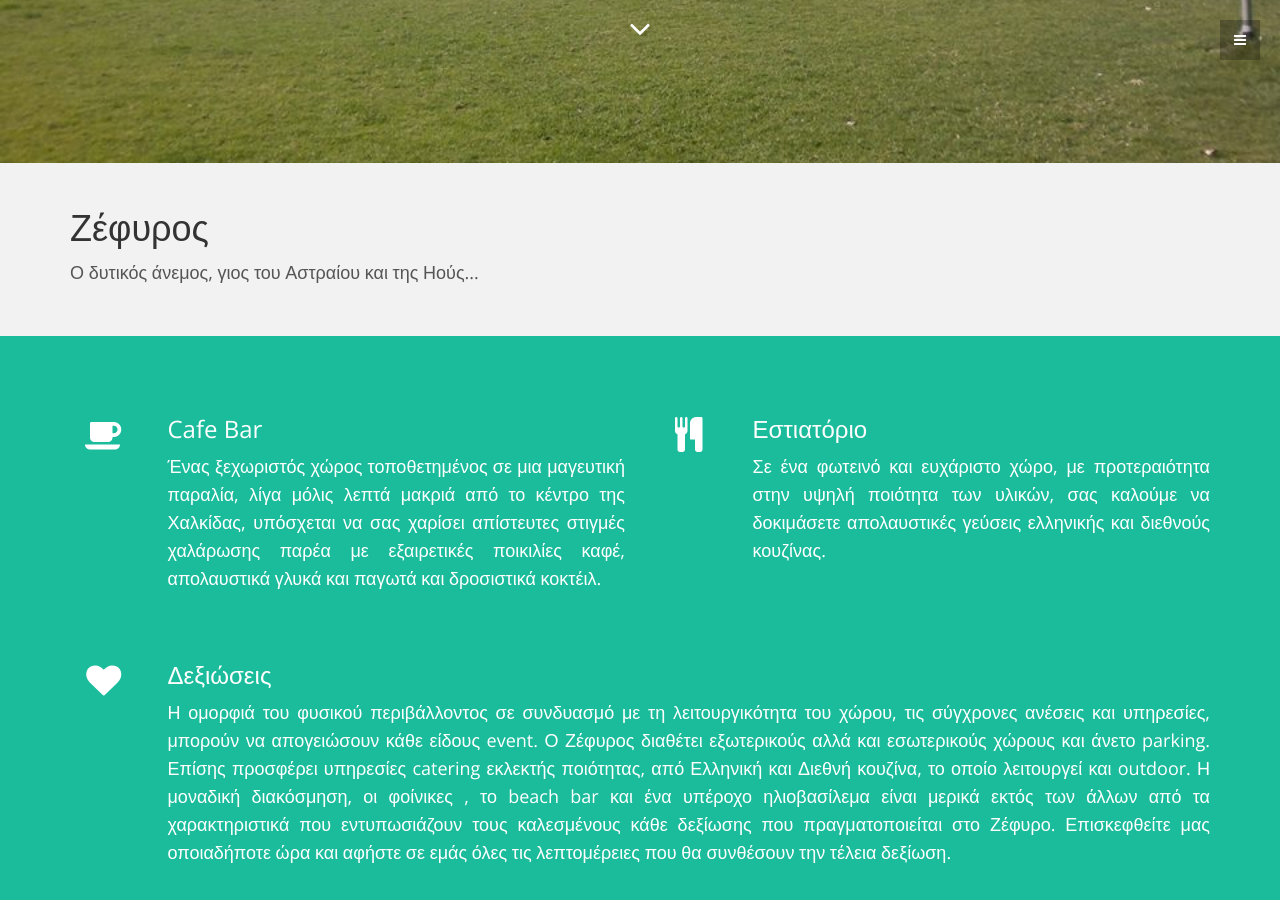
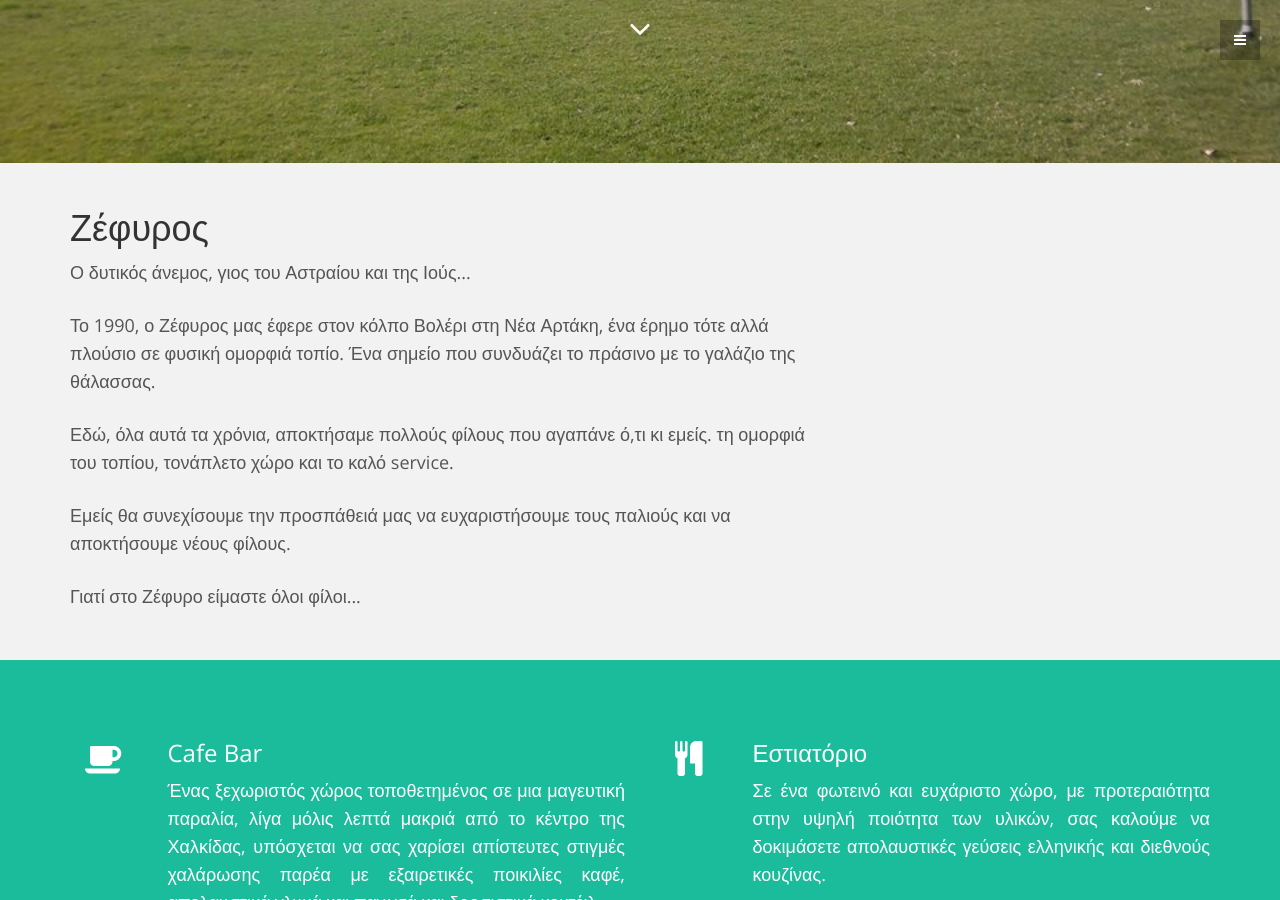
Before and after one commit to gkonstantina/zefirosevents.gr, a Jekyll site: the page built from index.html, in a window 1280 px wide and 900 px high, scrolled down 577 px. Built offline with Jekyll 4.4.1, drawn with Linux system fonts in a browser that asks for light colours; nearby versions of some CDN libraries.

Commit message:
add welcome text

```diff
--- a/_includes/welcome.html
+++ b/_includes/welcome.html
@@ -3,7 +3,20 @@
     <div class="row mt">
       <div class="col-lg-8">
         <h1>Ζέφυρος</h1>
-        <p>Ο δυτικός άνεμος, γιος του Αστραίου και της Ηούς...</p>
+        <p>Ο δυτικός άνεμος, γιος του Αστραίου και της Ιούς...</p>
+        <p>
+          Το 1990, ο Ζέφυρος μας έφερε στον κόλπο Βολέρι στη Νέα Αρτάκη,
+          ένα έρημο τότε αλλά πλούσιο σε φυσική ομορφιά τοπίο. Ένα σημείο που συνδυάζει το πράσινο με το γαλάζιο της θάλασσας.
+        </p>
+        <p>
+          Εδώ, όλα αυτά τα χρόνια, αποκτήσαμε πολλούς φίλους που αγαπάνε ό,τι κι εμείς. τη ομορφιά του τοπίου, τονάπλετο χώρο και το καλό service.
+        </p>
+        <p>
+          Εμείς θα συνεχίσουμε την προσπάθειά μας να ευχαριστήσουμε τους παλιούς και να αποκτήσουμε νέους φίλους.
+        </p>
+        <p>
+          Γιατί στο Ζέφυρο είμαστε όλοι φίλοι...
+        </p>
       </div>
     </div><!-- /row -->
   </div><!-- /.container -->
```
